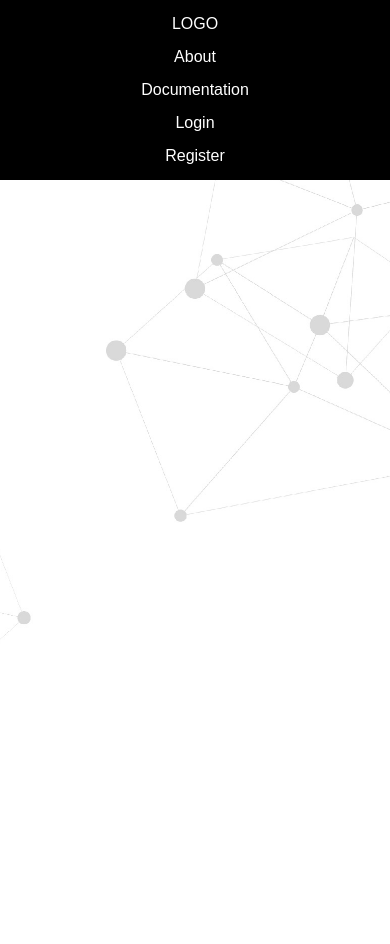
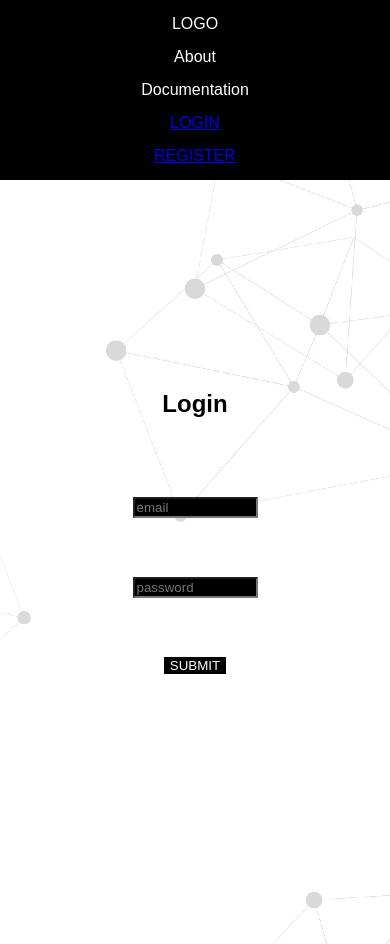
Before and after one commit to robert-lara/Company, an Angular app in the folder Common.Web/Angular/: page /login in a window 390 px wide. Before the commit the page ends 844 px from the top, so only its background shows below. Built offline with nearby package versions, Linux system fonts and the light colour scheme.

Commit message:
Added login page

```diff
--- a/Common.Web/Angular/src/app/components/header/header.component.html
+++ b/Common.Web/Angular/src/app/components/header/header.component.html
@@ -12,6 +12,6 @@
     </div>
     <div *ngIf="showNavigation" @listItemAnimation>About</div>
     <div *ngIf="showNavigation"  @listItemAnimation>Documentation</div>
-    <div *ngIf="showNavigation"  @listItemAnimation>Login</div>
-    <div *ngIf="showNavigation"  @listItemAnimation>Register</div>
+    <div *ngIf="showNavigation"  @listItemAnimation><a routerLink="/login" >LOGIN</a></div>
+    <div *ngIf="showNavigation"  @listItemAnimation><a routerLink="/register">REGISTER</a></div>
 </nav>
--- a/Common.Web/Angular/src/app/components/login/login.component.css
+++ b/Common.Web/Angular/src/app/components/login/login.component.css
@@ -0,0 +1,64 @@
+:host {
+  display: flex;
+  height: 100%;
+  margin-top: -80px;
+}
+
+.login-panel {
+  display: flex;
+  flex-direction: column;
+  justify-content: space-evenly;
+  height: 50%;
+  width: 33%;
+  background-color: black;
+  margin: auto;
+}
+
+.login-panel > div {
+  display: flex;
+}
+
+.login-panel > div > * {
+  margin-left: auto;
+  margin-right: auto;
+}
+
+.login-panel > div > input {
+  width: 60%;
+}
+
+.login-panel > div > button {
+  border: 0px;
+  background-color: lightgray;
+}
+
+@media (max-width: 411px) {
+  .login-panel {
+    width: 100%;
+    background-color: transparent;
+  }
+
+  .login-panel > div > h2 {
+    color: black;
+  }
+
+  .login-panel > div > input {
+    width: 60%;
+    background-color: black;
+    color: white;
+  }
+
+  .login-panel > div > button {
+    border: 0px;
+    background-color: black;
+    color: white;
+  }
+}
+
+@media (max-width: 1024px) {
+
+    .login-panel {
+        width: 50%;
+      }
+
+}
--- a/Common.Web/Angular/src/app/components/login/login.component.html
+++ b/Common.Web/Angular/src/app/components/login/login.component.html
@@ -1 +1,14 @@
-<p>login works!</p>
+<div [ngClass]="'login-panel'">
+    <div>
+        <h2>Login</h2>
+    </div>
+    <div>
+        <input type="email" placeholder="email" />
+    </div>
+    <div>
+        <input type="text" placeholder="password" />
+    </div>
+    <div>
+        <button type="button">SUBMIT</button>
+    </div>
+</div>
--- a/Common.Web/Angular/src/styles.css
+++ b/Common.Web/Angular/src/styles.css
@@ -1,3 +1,7 @@
+html{
+    height: 100%;
+}
+
 body  {
     background: url("./assets/images/graph-background.jpg") no-repeat center center fixed;
     -webkit-background-size: cover;
@@ -8,4 +12,5 @@ body  {
     color:#FFFFFF;
     margin: 0px;
     padding: 0px;
+    height: 100%;
 }
```
